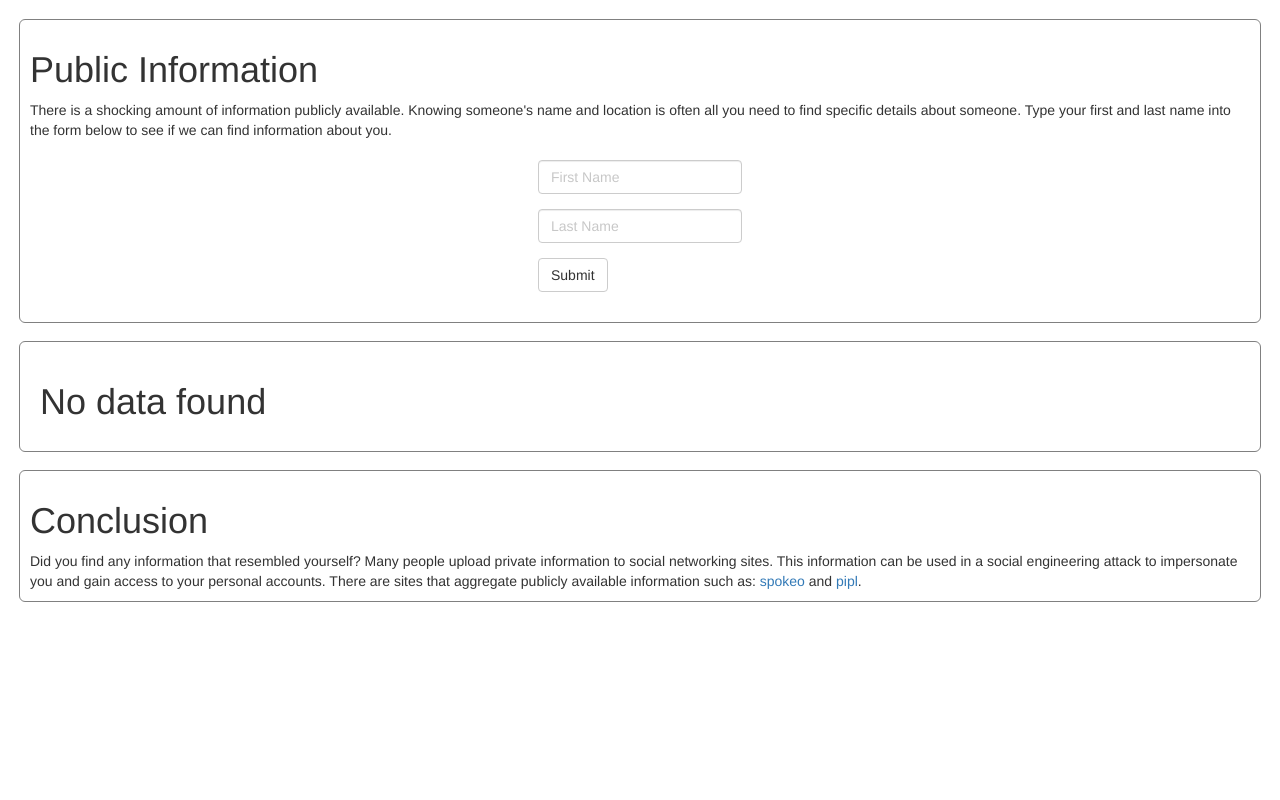
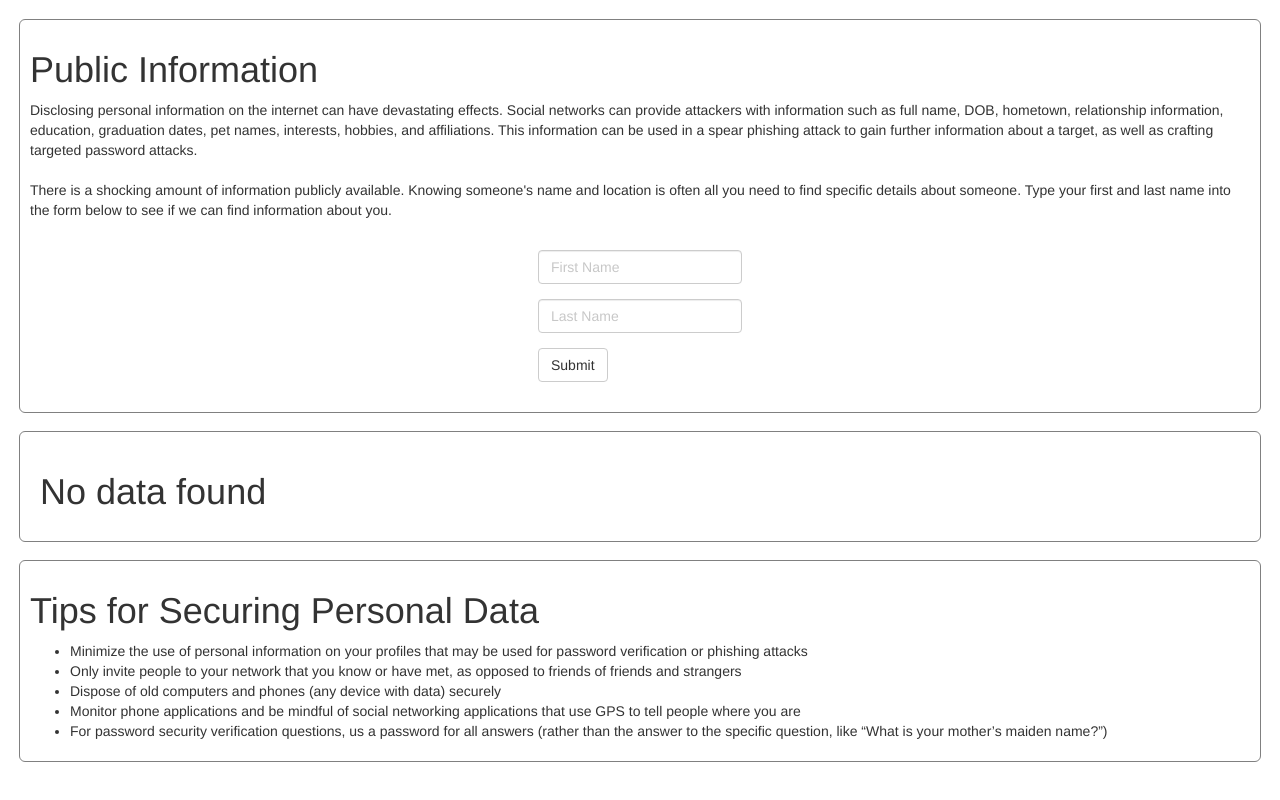
Before and after one commit to vu-vinhcent/schoolserver-test, a Flask app: template templates/searchresults.html in a window 1280 px wide. Run offline with Flask 2, Linux system fonts and the light colour scheme; the template is opened without the code that fills it, so the values that code supplies are empty; some libraries are stand-ins or nearby versions.

Commit message:
added information

```diff
--- a/templates/searchresults.html
+++ b/templates/searchresults.html
@@ -26,9 +26,17 @@
    <body style="">
       <div style="margin:20px;border-radius: 5px; padding: 10px; background-color:white; outline-style: solid; outline-color: grey; outline-width: 1px;">
          <h1>Public Information</h1>
-         There is a shocking amount of information publicly available. Knowing someone's name and location
-         is often all you need to find specific details about someone. Type your first and last name into the
-         form below to see if we can find information about you.
+          <p>
+          Disclosing personal information on the internet can have devastating effects. Social networks can provide attackers
+          with information such as full name, DOB, hometown, relationship information, education, graduation dates, pet names,
+          interests, hobbies, and affiliations. This information can be used in a spear phishing attack to gain further
+          information about a target, as well as crafting targeted password attacks.
+          <br/>
+          <br/>
+          There is a shocking amount of information publicly available. Knowing someone's name and location
+          is often all you need to find specific details about someone. Type your first and last name into the
+          form below to see if we can find information about you.
+          </p>
          <form style="width:20%; padding:20px; margin-left:auto; margin-right:auto;" method="POST">
             <fieldset class="form-group">
                <input name="firstname" type="text" class="form-control" placeholder="First Name" required>
@@ -76,11 +84,14 @@
          </div>
       </div>
       <div style="margin:20px;border-radius: 5px; padding: 10px; outline-style: solid; outline-color: grey; outline-width: 1px;">
-         <h1>Conclusion</h1>
-         Did you find any information that resembled yourself? Many people upload private information to social
-         networking sites. This information can be used in a social engineering attack to impersonate you and gain access
-         to your personal accounts. There are sites that aggregate publicly available information such as:
-         <a href="http://www.spokeo.com/">spokeo</a> and <a href="https://pipl.com/">pipl</a>.
+         <h1>Tips for Securing Personal Data</h1>
+         <ul>
+           <li>Minimize the use of personal information on your profiles that may be used for password verification or phishing attacks</li>
+           <li>Only invite people to your network that you know or have met, as opposed to friends of friends and strangers</li>
+           <li>Dispose of old computers and phones (any device with data) securely </li>
+           <li>Monitor phone applications and be mindful of social networking applications that use GPS to tell people where you are </li>
+           <li>For password security verification questions, us a password for all answers (rather than the answer to the specific question, like “What is your mother’s maiden name?”) </li>
+         </ul>
       </div>
    </body>
 </html>
```
Also changed, not shown: templates/search.html (+8 -0 lines).
